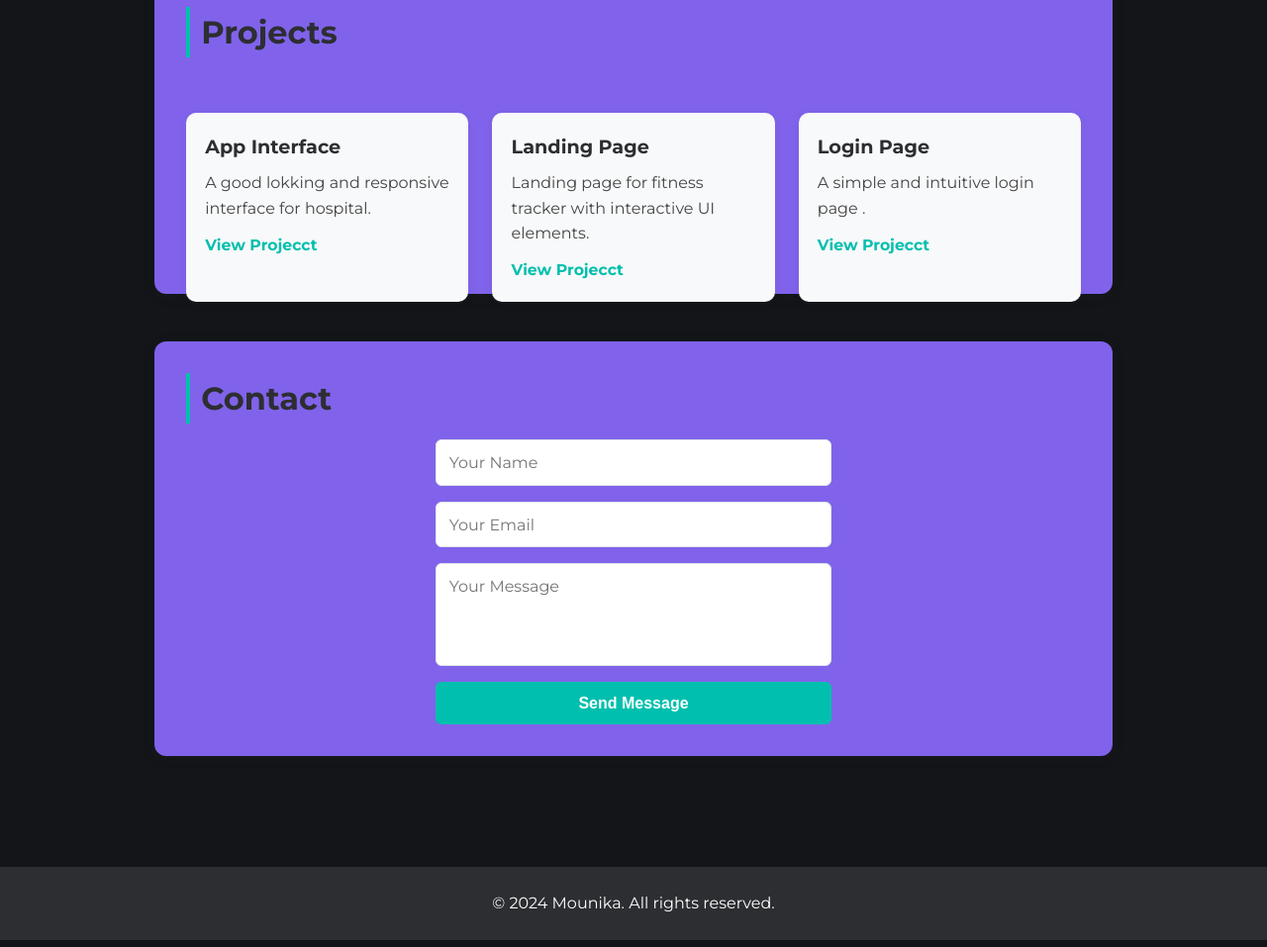
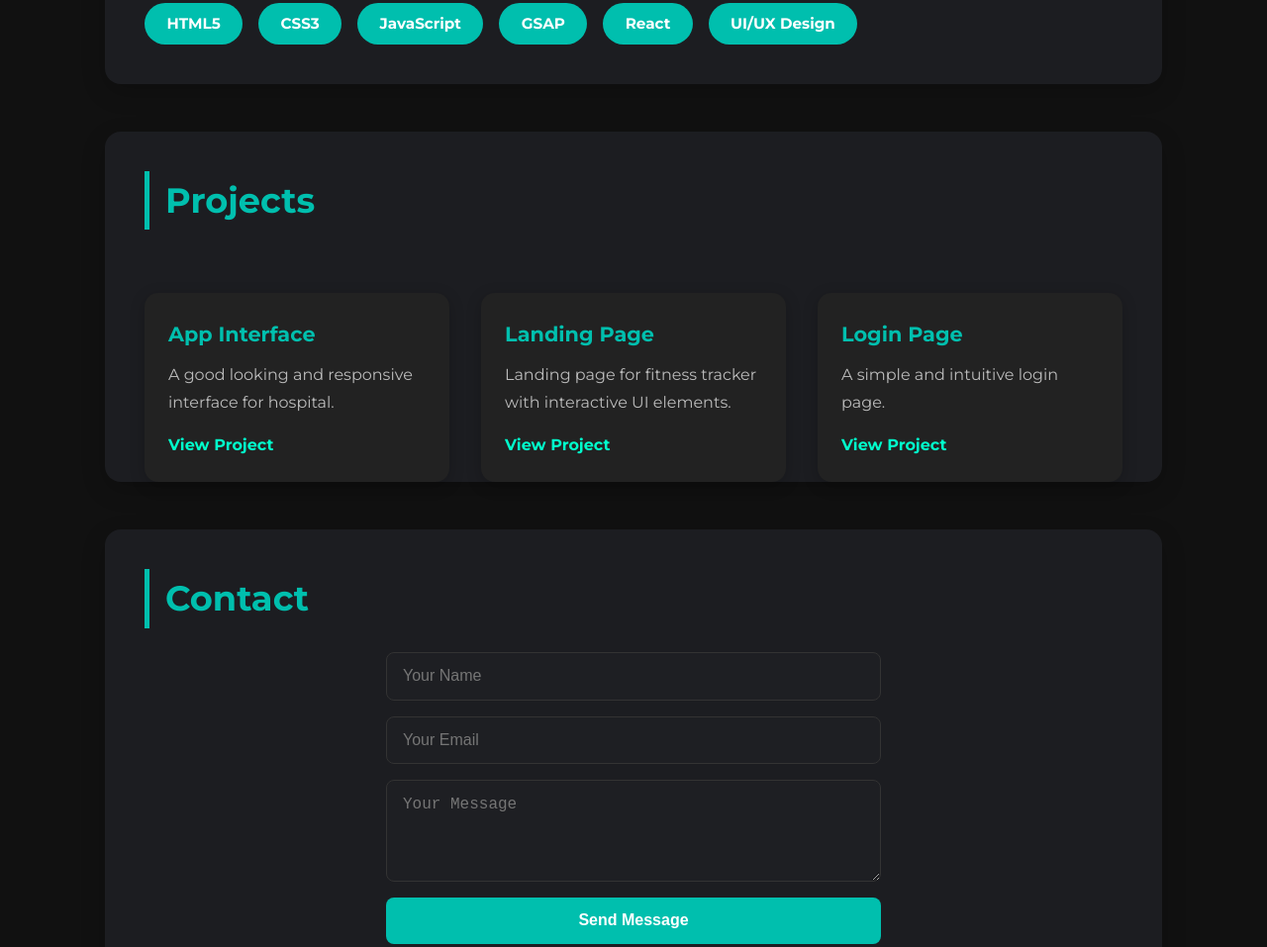
Before and after one commit to boyamounika9/mouni_portfolioapp, a plain HTML site: page index.html in a window 1280 px wide. Shown: the part 900-1857 px from the top of the page at 99% size. Drawn offline with nearby package versions, Linux system fonts and the light colour scheme.

Commit message:
Initial commit for portfolio app

```diff
--- a/index.html
+++ b/index.html
@@ -9,65 +9,92 @@
         :root {
             --primary: #2d2e32;
             --accent: #00bfae;
-            --bg: #141518;
-            --text: #444;
+            --bg: #111;
+            --text: #e0e0e0;
+            --card-bg: #1c1d21;
         }
-        * { box-sizing: border-box; margin: 0; padding: 0; }
+        * {
+            box-sizing: border-box;
+            margin: 0;
+            padding: 0;
+        }
         body {
             font-family: 'Montserrat', sans-serif;
-            background: var(--bg);
+            background-color: var(--bg);
             color: var(--text);
-            line-height: 1.6;
+            line-height: 1.7;
+            font-size: 16px;
         }
         header {
-            background: var(--primary);
+            background: linear-gradient(to right, #2d2e32, #1c1d21);
             color: #fff;
-            padding: 2rem 0 4rem 0;
+            padding: 3rem 1rem 5rem;
             text-align: center;
             position: relative;
-            overflow: hidden;
+            box-shadow: 0 4px 20px rgba(0, 191, 174, 0.1);
         }
         header h1 {
-            font-size: 2.8rem;
+            font-size: 3.2rem;
             letter-spacing: 2px;
-            margin-bottom: 0.5rem;
+            font-weight: 700;
         }
         header p {
-            font-size: 1.2rem;
-            color: #b2bec3;
-            margin-bottom: 1.5rem;
+            font-size: 1.3rem;
+            color: #ccc;
+            margin-top: 0.7rem;
         }
         nav {
-            margin-top: 1rem;
+            margin-top: 2rem;
         }
         nav a {
             color: #fff;
             text-decoration: none;
-            margin: 0 1.2rem;
-            font-weight: 700;
-            transition: color 0.2s;
+            margin: 0 1.5rem;
+            font-weight: 600;
+            position: relative;
+            transition: color 0.3s ease;
+        }
+        nav a::after {
+            content: '';
+            position: absolute;
+            left: 0;
+            bottom: -4px;
+            width: 100%;
+            height: 2px;
+            background-color: var(--accent);
+            transform: scaleX(0);
+            transform-origin: right;
+            transition: transform 0.3s ease;
         }
         nav a:hover {
             color: var(--accent);
         }
+        nav a:hover::after {
+            transform: scaleX(1);
+            transform-origin: left;
+        }
         .container {
-            max-width: 1000px;
-            margin: 0 auto;
+            max-width: 1100px;
+            margin: auto;
             padding: 2rem 1rem;
         }
         section {
+            background-color: var(--card-bg);
+            border-radius: 16px;
+            box-shadow: 0 8px 24px rgba(0, 0, 0, 0.2);
+            padding: 2.5rem;
             margin-bottom: 3rem;
-            background: #8063ea;
-            border-radius: 12px;
-            box-shadow: 0 2px 16px rgba(44,62,80,0.07);
-            padding: 2rem;
+            transition: all 0.3s;
+        }
+        section:hover {
+            box-shadow: 0 12px 32px rgba(0, 191, 174, 0.2);
         }
         h2 {
-            color: var(--primary);
-            margin-bottom: 1rem;
-            font-size: 2rem;
-            border-left: 4px solid var(--accent);
-            padding-left: 0.7rem;
+            font-size: 2.2rem;
+            color: var(--accent);
+            margin-bottom: 1.5rem;
+            border-left: 5px solid var(--accent);
+            padding-left: 1rem;
         }
         .about {
             display: flex;
@@ -76,13 +103,15 @@
             gap: 2rem;
         }
         .about img {
-            width: 140px;
+            width: 160px;
             border-radius: 50%;
             border: 4px solid var(--accent);
-            box-shadow: 0 4px 24px rgba(0,191,174,0.12);
+            box-shadow: 0 4px 20px rgba(0, 191, 174, 0.3);
         }
         .about-text {
             flex: 1;
+            font-size: 1.05rem;
+            color: #dcdcdc;
         }
         .skills-list {
             display: flex;
@@ -91,86 +120,106 @@
             margin-top: 1rem;
         }
         .skill {
-            background: var(--accent);
+            background-color: var(--accent);
             color: #fff;
-            padding: 0.5rem 1.2rem;
-            border-radius: 20px;
+            padding: 0.5rem 1.4rem;
+            border-radius: 30px;
             font-weight: 600;
-            font-size: 1rem;
-            box-shadow: 0 2px 8px rgba(0,191,174,0.09);
+            font-size: 0.95rem;
+            transition: background 0.3s ease;
+        }
+        .skill:hover {
+            background: #009e8e;
         }
         .projects {
             display: grid;
-            grid-template-columns: repeat(auto-fit, minmax(260px, 1fr));
-            gap: 1.5rem;
+            grid-template-columns: repeat(auto-fit, minmax(280px, 1fr));
+            gap: 2rem;
         }
         .project-card {
-            background: #f8f9fa;
-            border-radius: 10px;
-            box-shadow: 0 2px 8px rgba(44,62,80,0.07);
-            padding: 1.2rem;
-            transition: transform 0.2s;
+            background-color: #222;
+            border-radius: 14px;
+            box-shadow: 0 4px 16px rgba(0, 0, 0, 0.2);
+            padding: 1.5rem;
+            transition: transform 0.3s ease, box-shadow 0.3s ease;
         }
         .project-card:hover {
-            transform: translateY(-6px) scale(1.03);
-            box-shadow: 0 8px 24px rgba(0,191,174,0.13);
+            transform: translateY(-8px);
+            box-shadow: 0 12px 32px rgba(0, 191, 174, 0.25);
         }
         .project-title {
-            font-size: 1.2rem;
-            color: var(--primary);
-            margin-bottom: 0.5rem;
+            font-size: 1.3rem;
+            color: var(--accent);
+            margin-bottom: 0.6rem;
             font-weight: 700;
         }
         .project-desc {
+            color: #bbb;
             font-size: 1rem;
-            margin-bottom: 0.7rem;
+            margin-bottom: 1rem;
         }
         .project-link {
-            color: var(--accent);
             text-decoration: none;
+            color: #00ffcc;
             font-weight: 600;
-            font-size: 0.98rem;
+            transition: color 0.2s ease;
+        }
+        .project-link:hover {
+            color: #00bfae;
         }
         .contact-form {
+            max-width: 500px;
+            margin: auto;
             display: flex;
             flex-direction: column;
             gap: 1rem;
-            max-width: 400px;
-            margin: 0 auto;
         }
-        .contact-form input, .contact-form textarea {
-            padding: 0.8rem;
-            border: 1px solid #dfe6e9;
-            border-radius: 6px;
+        .contact-form input,
+        .contact-form textarea {
+            background: #1e1f23;
+            color: #fff;
+            border: 1px solid #333;
+            padding: 0.9rem 1rem;
             font-size: 1rem;
-            font-family: inherit;
-            resize: none;
+            border-radius: 8px;
+            transition: border 0.3s ease;
+        }
+        .contact-form input:focus,
+        .contact-form textarea:focus {
+            outline: none;
+            border-color: var(--accent);
         }
         .contact-form button {
             background: var(--accent);
             color: #fff;
             border: none;
-            padding: 0.8rem;
-            border-radius: 6px;
+            padding: 0.9rem;
+            border-radius: 8px;
             font-size: 1rem;
-            font-weight: 700;
+            font-weight: 600;
             cursor: pointer;
-            transition: background 0.2s;
+            transition: background 0.3s ease;
         }
         .contact-form button:hover {
             background: #009e8e;
         }
         footer {
+            background: var(--primary);
+            color: #aaa;
             text-align: center;
             padding: 1.5rem 0;
-            background: var(--primary);
-            color: #fff;
-            font-size: 1rem;
+            font-size: 0.95rem;
             margin-top: 2rem;
+            border-top: 1px solid #333;
         }
-        @media (max-width: 700px) {
-            .about { flex-direction: column; text-align: center; }
-            section { padding: 1rem; }
+        @media (max-width: 768px) {
+            header h1 {
+                font-size: 2.5rem;
+            }
+            .about {
+                flex-direction: column;
+                text-align: center;
+            }
         }
     </style>
 </head>
@@ -206,31 +255,28 @@
                 <span class="skill">GSAP</span>
                 <span class="skill">React</span>
                 <span class="skill">UI/UX Design</span>
-
             </div>
         </section>
         <section id="projects">
             <h2>Projects</h2>
             <div class="projects">
                 <div class="project-card">
-                    <img src="project1.jpg" alt="project 1"class="project-img" id="project1-img"style="display:none; width:100%; border-radius: 10px; margin-bottom: 1rem;">
+                    <img src="project1.jpg" alt="project 1" class="project-img" id="project1-img" style="display:none; width:100%; border-radius: 10px; margin-bottom: 1rem;">
                     <div class="project-title">App Interface</div>
-
-                    <div class="project-desc">A good lokking and responsive interface for hospital.</div>
-                    <a href="#" class="project-link animate-btn" data-target="project1-img">View Projecct</a>
+                    <div class="project-desc">A good looking and responsive interface for hospital.</div>
+                    <a href="#" class="project-link animate-btn" data-target="project1-img">View Project</a>
                 </div>
                 <div class="project-card">
-                     <img src="project2.png" alt="project 2"class="project-img" id="project2-img"style="display:none; width:100%; border-radius: 10px; margin-bottom: 1rem;">
-
-                    <div class="project-title"> Landing Page</div>
+                    <img src="project2.png" alt="project 2" class="project-img" id="project2-img" style="display:none; width:100%; border-radius: 10px; margin-bottom: 1rem;">
+                    <div class="project-title">Landing Page</div>
                     <div class="project-desc">Landing page for fitness tracker with interactive UI elements.</div>
-                     <a href="#" class="project-link animate-btn" data-target="project2-img">View Projecct</a>
+                    <a href="#" class="project-link animate-btn" data-target="project2-img">View Project</a>
                 </div>
                 <div class="project-card">
-                    <img src="project3.png" alt="project 3"class="project-img" id="project3-img"style="display:none; width:100%; border-radius: 10px; margin-bottom: 1rem;">
+                    <img src="project3.png" alt="project 3" class="project-img" id="project3-img" style="display:none; width:100%; border-radius: 10px; margin-bottom: 1rem;">
                     <div class="project-title">Login Page</div>
-                    <div class="project-desc">A simple and intuitive login page .</div>
-                    <a class="project-link animate-btn" href="#" data-target="project3-img">View Projecct</a>
+                    <div class="project-desc">A simple and intuitive login page.</div>
+                    <a class="project-link animate-btn" href="#" data-target="project3-img">View Project</a>
                 </div>
             </div>
         </section>
@@ -249,7 +295,6 @@
     </footer>
     <script src="https://cdnjs.cloudflare.com/ajax/libs/gsap/3.12.5/gsap.min.js"></script>
     <script>
-        // GSAP Animations
         gsap.from("header h1", {y: -60, opacity: 0, duration: 1, ease: "power3.out"});
         gsap.from("header p", {y: -30, opacity: 0, delay: 0.4, duration: 1, ease: "power3.out"});
         gsap.from("nav a", {
@@ -278,11 +323,8 @@
         document.querySelectorAll('.animate-btn').forEach(btn => {
             btn.addEventListener('click', function (e) {
                 e.preventDefault();
-
                 const targetId = this.getAttribute('data-target');
                 const image = document.getElementById(targetId);
-
-        // If hidden, reveal with animation
                 if (image.style.display === 'none') {
                     image.style.display = 'block';
                     gsap.from(image, {
```
Lines whose indentation alone changed are shown as unchanged.
